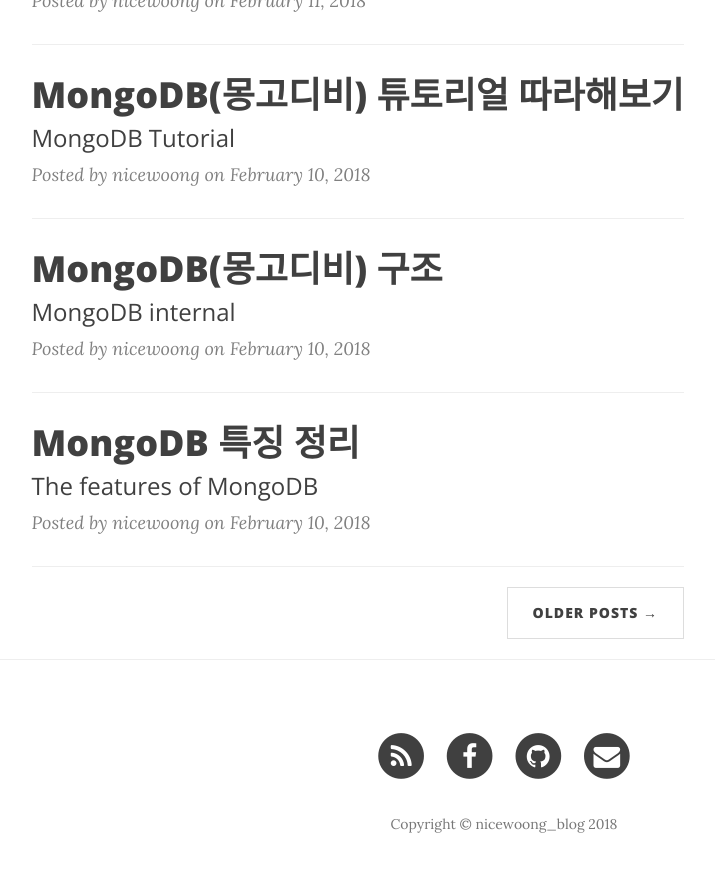
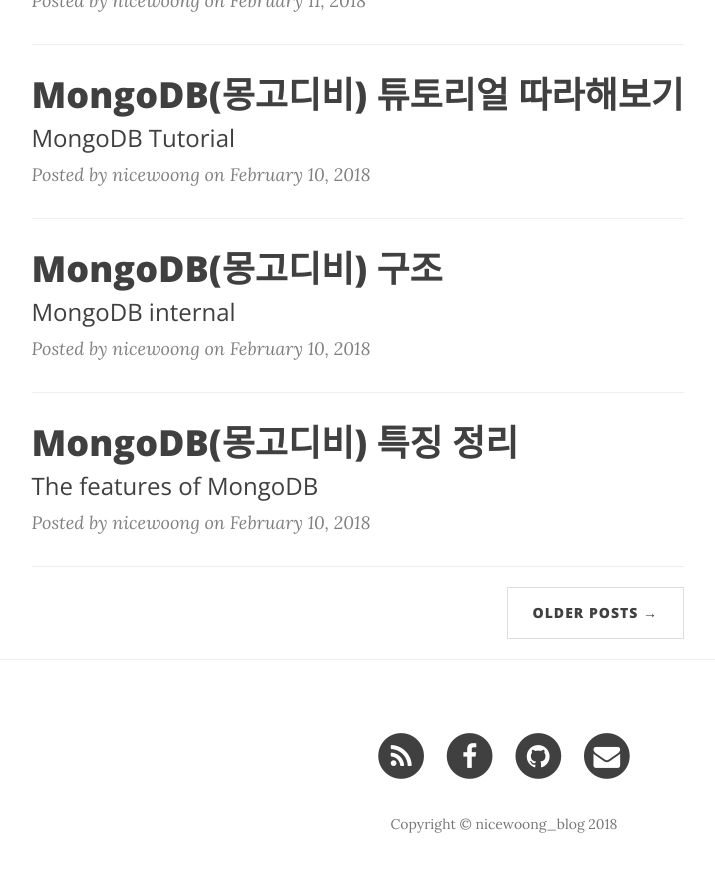
Before and after one commit to nicewoong/nicewoong.github.io, a Jekyll site: the page built from index.html, in a window 1280 px wide and 900 px high, scrolled down 801 px. Shown: the top 872 px of the window, without its empty margins (136-851 px from the left). Built offline with Jekyll 4.4.1, drawn with Linux system fonts in a browser that asks for light colours; nearby versions of some CDN libraries; the list of posts is cut into pages by our own code.

Commit message:
Update title

```diff
--- a/_posts/2018-02-10-mongodb-feature.md
+++ b/_posts/2018-02-10-mongodb-feature.md
@@ -1,6 +1,6 @@
 ---
 layout:     post
-title:      "MongoDB 특징 정리"
+title:      "MongoDB(몽고디비) 특징 정리"
 subtitle:   "The features of MongoDB"
 date:       2018-02-10 12:00:00
 categories: [development]
```
Also changed, not shown: other parts of _posts/2018-02-10-mongodb-feature.md (+1 -1 lines).
